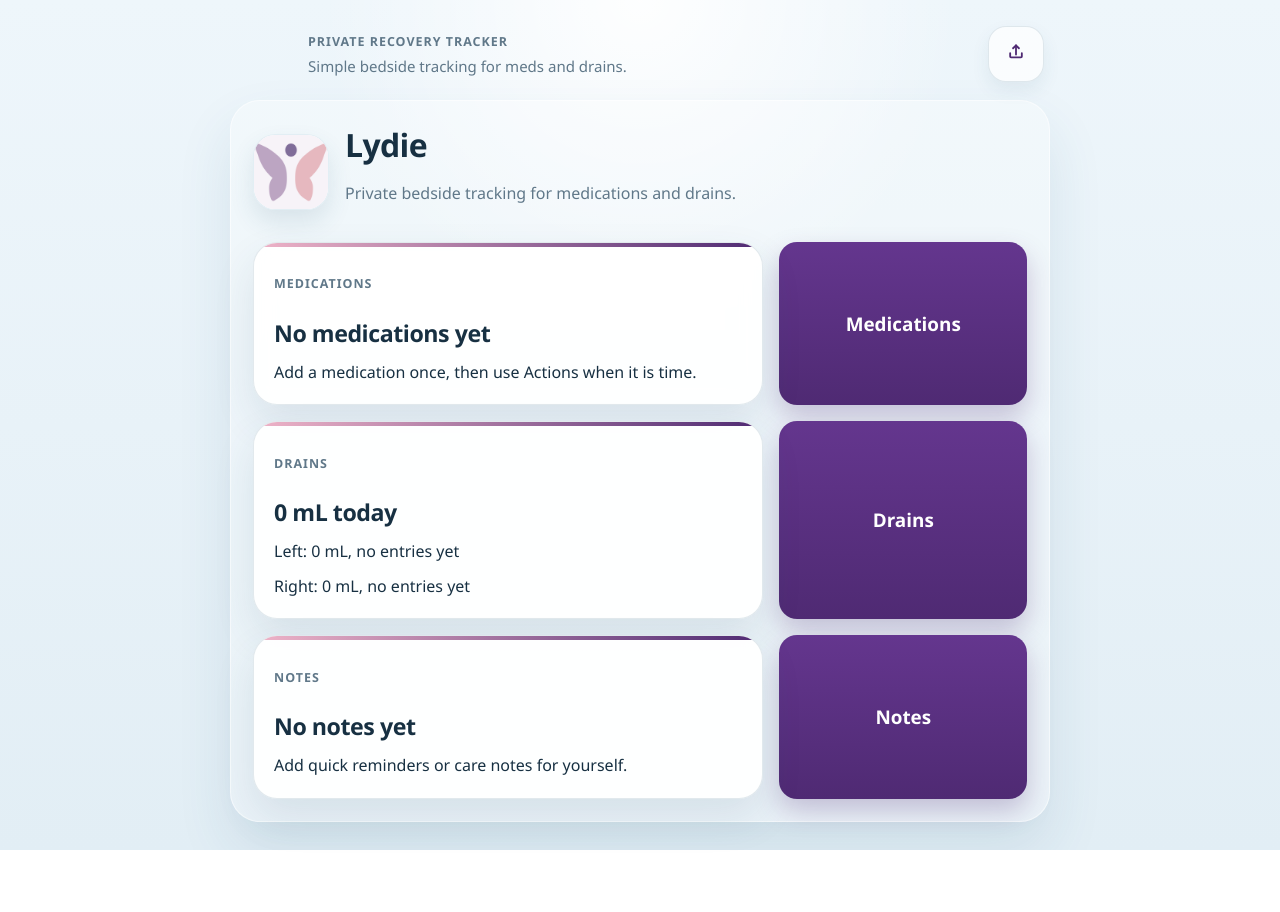
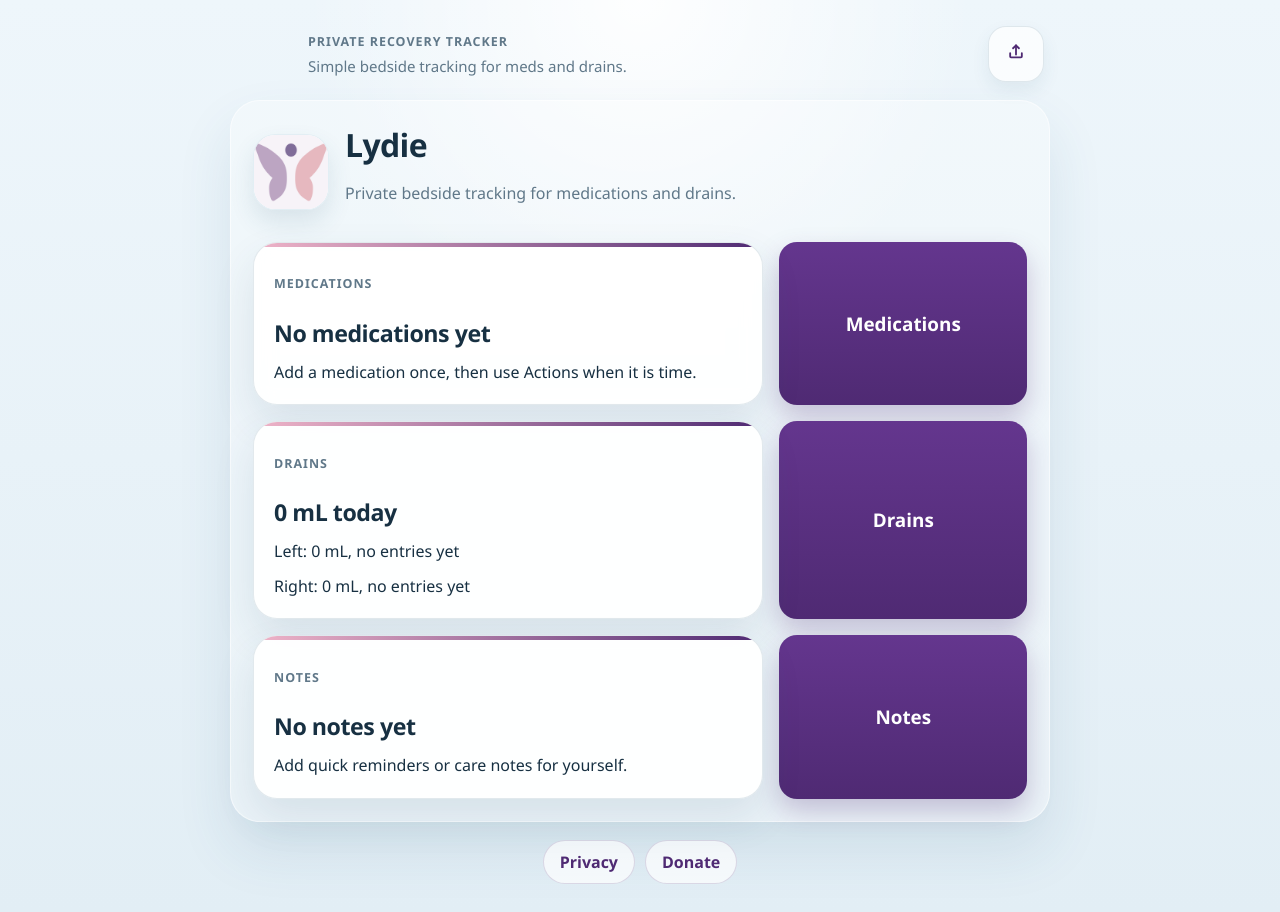
Before and after one commit to conner-designs/visucare, a Vue app: page / in a window 1280 px wide. Before the commit the page ends 850 px from the top, so only its background shows below. Built offline with nearby package versions, Linux system fonts and the light colour scheme.

Commit message:
Add persistent info footer

```diff
--- a/src/App.vue
+++ b/src/App.vue
@@ -1,9 +1,12 @@
 <script setup>
 import { onBeforeUnmount, onMounted } from "vue";
+import { ref } from "vue";
 import AppHeader from "./components/AppHeader.vue";
+import BaseModal from "./components/BaseModal.vue";
 import { useAppStore } from "./stores/appStore";
 
 const appStore = useAppStore();
+const activeFooterModal = ref(null);
 let intervalId = null;
 
 onMounted(() => {
@@ -33,5 +36,38 @@ onBeforeUnmount(() => {
         <RouterView />
       </div>
     </main>
+
+    <footer class="app-footer" aria-label="App information">
+      <button class="footer-link" type="button" @click="activeFooterModal = 'privacy'">
+        Privacy
+      </button>
+      <button class="footer-link" type="button" @click="activeFooterModal = 'donate'">
+        Donate
+      </button>
+    </footer>
+
+    <BaseModal :open="activeFooterModal === 'privacy'" title="Privacy" @close="activeFooterModal = null">
+      <div class="stack section-gap-sm">
+        <p class="note-body">
+          Lydie is built to keep your tracking private. Your medications, drain entries, and notes are stored on this device only.
+        </p>
+        <p class="note-body">
+          There are no accounts, no ads, no analytics, and no cloud sync in this app.
+        </p>
+        <button class="action-button subtle" type="button" @click="activeFooterModal = null">Close</button>
+      </div>
+    </BaseModal>
+
+    <BaseModal :open="activeFooterModal === 'donate'" title="Donate" @close="activeFooterModal = null">
+      <div class="stack section-gap-sm">
+        <p class="note-body">
+          Lydie is free to use. Donations are optional and are not needed to use any tracking feature.
+        </p>
+        <p class="note-body">
+          A donation link can be added later as a separate optional button.
+        </p>
+        <button class="action-button subtle" type="button" @click="activeFooterModal = null">Close</button>
+      </div>
+    </BaseModal>
   </div>
 </template>
--- a/src/styles.css
+++ b/src/styles.css
@@ -44,6 +44,9 @@ button, input, select {
 .app-shell {
   max-width: var(--max-width);
   margin: 0 auto;
+  min-height: calc(100vh - 46px);
+  display: flex;
+  flex-direction: column;
 }
 
 .app-stage {
@@ -116,6 +119,25 @@ button, input, select {
 
 .screen-container {
   min-height: 70vh;
+  flex: 1;
+}
+
+.app-footer {
+  display: flex;
+  justify-content: center;
+  gap: 10px;
+  padding: 18px 6px 0;
+}
+
+.footer-link {
+  min-height: 44px;
+  padding: 0 16px;
+  border: 1px solid rgba(79, 42, 115, 0.16);
+  border-radius: 999px;
+  background: rgba(255, 255, 255, 0.68);
+  color: var(--accent);
+  font-weight: 700;
+  cursor: pointer;
 }
 
 .page-shell {
```
Also changed, not shown: 5 other files (tests, documents, lock files or other folders).
